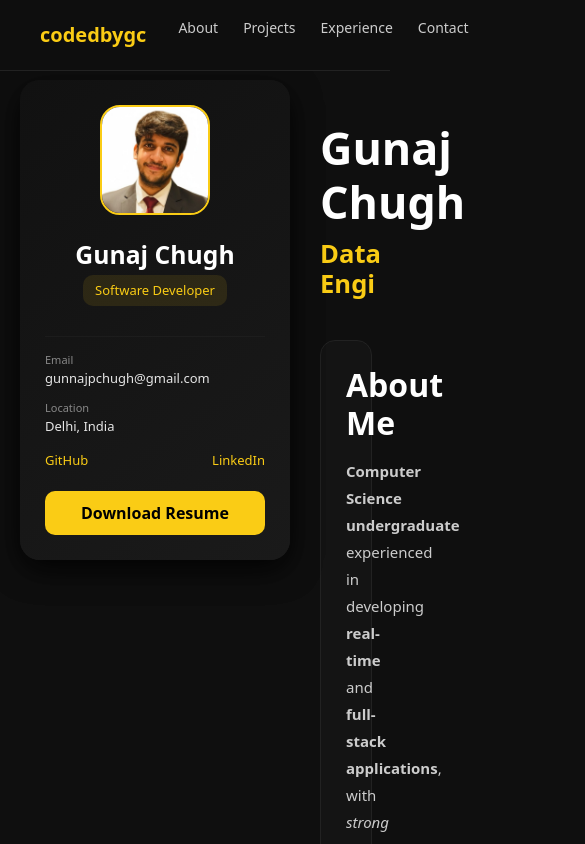
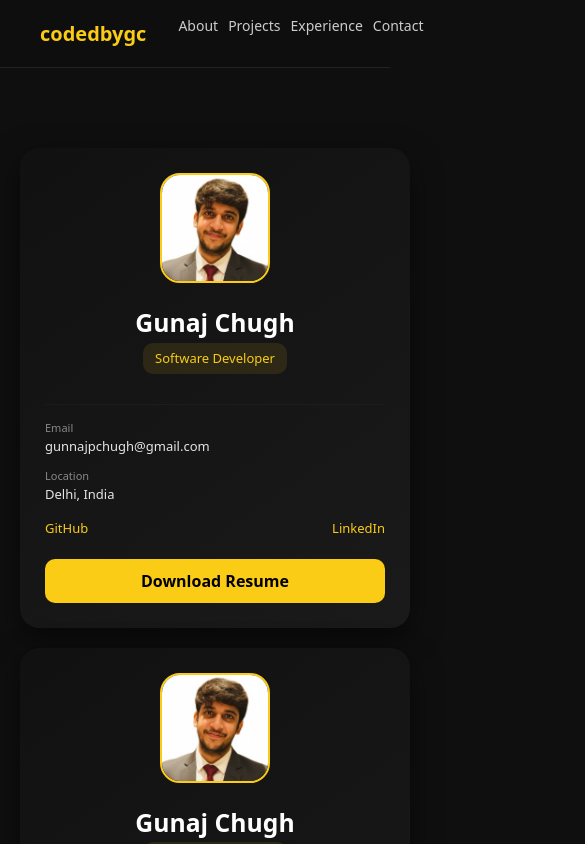
Before and after one commit to codedbygunnaj/Gunaj_Chugh, a React app in the folder portfolio/: page / in a window 390 px wide. Shown: the top 844 px of the page, 585 px wide, since content can reach past the window. Built offline with nearby package versions, Linux system fonts and the light colour scheme; the HTML template or start-up script is replaced by a standard one.

Commit message:
Fixing website responsiveness on smartphones

```diff
--- a/portfolio/src/App.css
+++ b/portfolio/src/App.css
@@ -25,3 +25,14 @@ body {
   display: flex;
   flex: 1;
 }
+
+@media (max-width: 768px) {
+  .main-layout {
+    flex-direction: column;
+  }
+
+  .content {
+    margin-left: 0;
+    padding: 20px;
+  }
+}
--- a/portfolio/src/contact.css
+++ b/portfolio/src/contact.css
@@ -164,3 +164,13 @@
   background: #facc15;
   color: black;
 }
+
+@media (max-width: 768px) {
+  .contact-wrapper {
+    flex-direction: column;
+  }
+
+  .contact-side {
+    max-width: 100%;
+  }
+}
--- a/portfolio/src/navbar.css
+++ b/portfolio/src/navbar.css
@@ -82,3 +82,10 @@
 .dropdown:hover .dropdown-content {
   display: flex;
 }
+
+@media (max-width: 768px) {
+  .nav-links {
+    font-size: 14px;
+    gap: 10px;
+  }
+}
--- a/portfolio/src/portFolio.css
+++ b/portfolio/src/portFolio.css
@@ -151,3 +151,14 @@ h1, h2, h3, h4 {
   line-height: 1.8;
   font-size: 15px;
 }
+
+@media (max-width: 768px) {
+  .main-layout {
+    flex-direction: column;
+  }
+
+  .content {
+    margin-left: 0;
+    padding: 20px;
+  }
+}
--- a/portfolio/src/profileCard.css
+++ b/portfolio/src/profileCard.css
@@ -99,3 +99,10 @@
 .resume-btn:hover {
   background: #eab308;
 }
+
+@media (max-width: 768px) {
+  .cards,
+  .projects-grid {
+    grid-template-columns: 1fr;
+  }
+}
--- a/portfolio/src/projects.css
+++ b/portfolio/src/projects.css
@@ -103,3 +103,12 @@
   font-size: 12px;
   color: #facc15;
 }
+
+@media (max-width: 768px) {
+  .profile-card {
+    position: relative;
+    width: 100%;
+    height: auto;
+    margin-bottom: 20px;
+  }
+}
```
